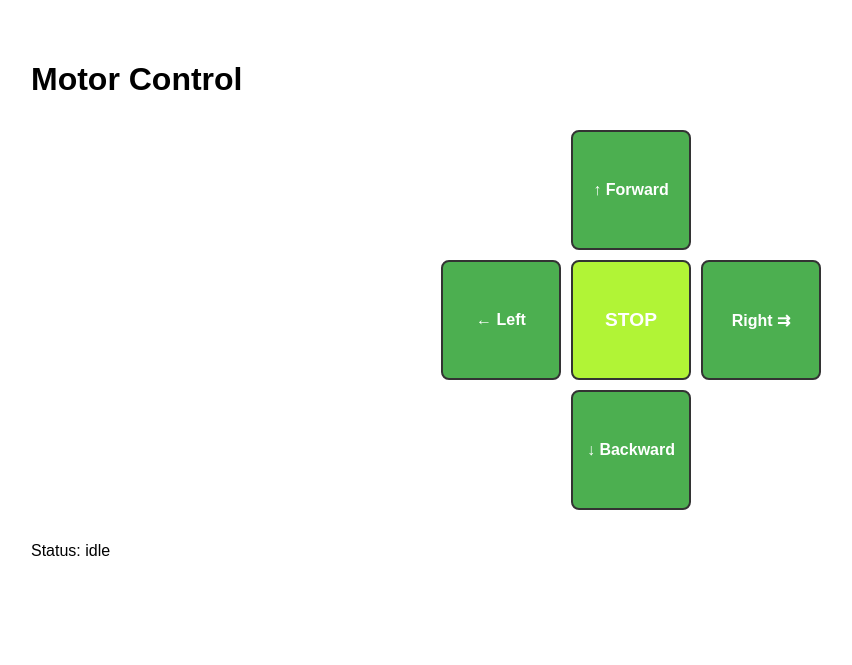
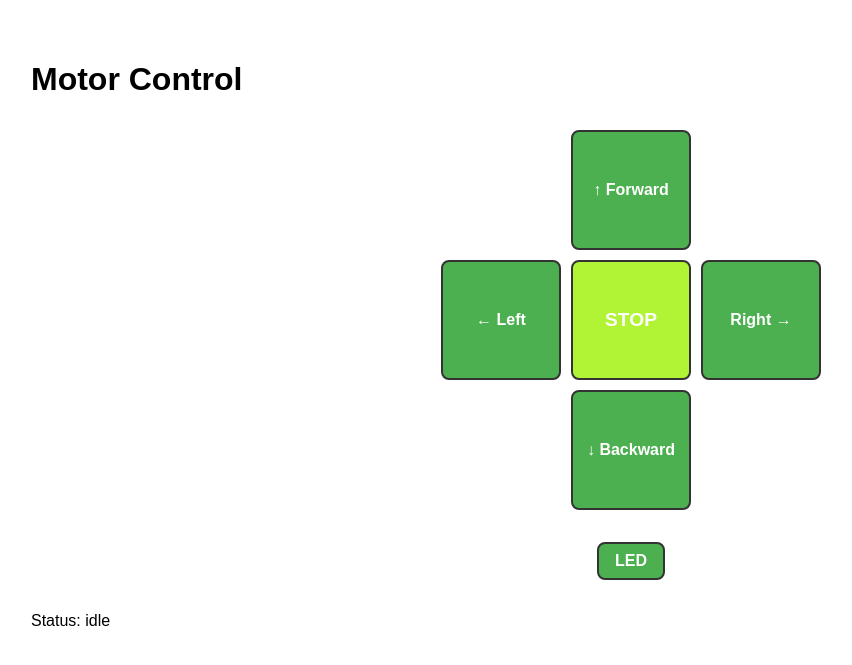
Before and after one commit to citron408/car, a Flask app: page / in a window 1280 px wide. Shown: the top 665 px of the page, without its empty margins (9-861 px from the left). Run offline with Flask 3, Linux system fonts and the light colour scheme.

Commit message:
Add LED control functionality with toggle feature

```diff
--- a/app.py
+++ b/app.py
@@ -35,6 +35,23 @@ if not ENABLE_REAL_GPIO:
     motor.PWM_L = 5
     motor.DIR_R = 17
     motor.DIR_L = 6
+    motor.LED = 22
+    motor._led_state = False
+    def _led_on():
+        motor.GPIO.output(motor.LED, motor.GPIO.HIGH)
+        motor._led_state = True
+    def _led_off():
+        motor.GPIO.output(motor.LED, motor.GPIO.LOW)
+        motor._led_state = False
+    def _led_toggle():
+        if motor._led_state:
+            _led_off()
+        else:
+            _led_on()
+        return motor._led_state
+    motor.turnOnLed = _led_on
+    motor.turnOffLed = _led_off
+    motor.toggleLed = _led_toggle
 
 app = Flask(__name__, static_folder='static', template_folder='templates')
 
@@ -118,6 +135,15 @@ def api_stop():
     return jsonify({'status': 'stopped'})
 
 
+@app.route('/api/led', methods=['POST'])
+def api_led():
+    try:
+        new_state = motor.toggleLed()
+        return jsonify({'led': 'on' if new_state else 'off'})
+    except Exception as e:
+        return jsonify({'error': str(e)}), 500
+
+
 @app.route('/api/status', methods=['GET'])
 def api_status():
     return jsonify({'action': current_action})
--- a/static/main.js
+++ b/static/main.js
@@ -16,6 +16,17 @@ function postAction(action) {
 function postStop() {
   updateStatus('sending stop...');
   fetch('/api/stop', { method: 'POST' }).then(r => r.json()).then(j => updateStatus('ok: ' + JSON.stringify(j))).catch(err => updateStatus('fetch error: ' + err));
+}
+
+function toggleLed() {
+  updateStatus('toggling led...');
+  fetch('/api/led', { method: 'POST' }).then(r => r.json().then(j => ({status: r.status, body: j}))).then(({status, body}) => {
+    if (status >= 400) {
+      updateStatus('error: ' + (body.message || body.error || JSON.stringify(body)));
+    } else {
+      updateStatus('ok: ' + JSON.stringify(body));
+    }
+  }).catch(err => updateStatus('fetch error: ' + err));
 }
 
 function updateStatus(text) {
@@ -39,4 +50,6 @@ document.addEventListener('DOMContentLoaded', () => {
   document.getElementById('stop').addEventListener('click', () => {
     postStop();
   });
+  const ledBtn = document.getElementById('led');
+  if (ledBtn) ledBtn.addEventListener('click', () => toggleLed());
 });
--- a/templates/index.html
+++ b/templates/index.html
@@ -58,8 +58,12 @@
       <button id="forward">↑ Forward</button>
       <button id="left">← Left</button>
       <button id="stop">STOP</button>
-      <button id="turnRight">Right ⇉</button>
+      <button id="turnRight">Right →</button>
       <button id="backward">↓ Backward</button>
+    </div>
+
+    <div style="text-align:center; margin-top:1rem;">
+      <button id="led" style="padding:0.5rem 1rem; font-weight:bold;">LED</button>
     </div>
 
     <div id="status">Status: <span id="statusText">idle</span></div>
```
Also changed, not shown: motor.py (+24 -1 lines).
